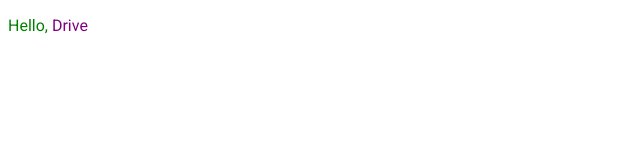
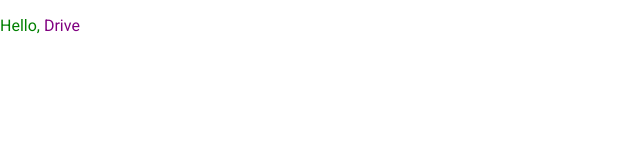
Before and after one commit to ingver/drive-note-app, a Vue app: page / in a window 1280 px wide. Shown: the top 160 px of the page, without its empty margins (0-640 px from the left). Built offline with nearby package versions, Linux system fonts and the light colour scheme.

Commit message:
Added page guts reset

```diff
--- a/package.json
+++ b/package.json
@@ -19,6 +19,8 @@
     "css-loader": "^0.28.1",
     "postcss-cssnext": "^2.11.0",
     "postcss-loader": "^2.0.5",
+    "script-loader": "^0.7.0",
+    "style-loader": "^0.17.0",
     "vue": "^2.3.3",
     "vue-loader": "^12.0.4",
     "vue-template-compiler": "^2.3.3",
--- /dev/null
+++ b/postcss.config.js
@@ -0,0 +1,7 @@
+module.exports = {
+  plugins: {
+    'postcss-cssnext': {
+      'warnForDuplicates': false
+    }
+  }
+}
--- a/src/App.vue
+++ b/src/App.vue
@@ -28,6 +28,7 @@
 <script>
 
 export default {
+  name: 'app',
   data() {
     return {
       subject: 'Drive'
--- /dev/null
+++ b/src/main.css
@@ -0,0 +1,12 @@
+/* minimal reset */
+*,
+body,
+html {
+  box-sizing: border-box;
+}
+
+body,
+html {
+  margin: 0;
+  padding: 0;
+}
--- a/src/main.js
+++ b/src/main.js
@@ -1,3 +1,5 @@
+import 'script-loader!./vendor/gapi.js'
+import 'style-loader!css-loader!postcss-loader!./main.css'
 import Vue from 'vue'
 import App from './App.vue'
 
--- a/webpack.config.js
+++ b/webpack.config.js
@@ -15,10 +15,7 @@
       {
         test: /\.vue$/,
         exclude: /node_modules/,
-        loader: 'vue-loader',
-        options: {
-          postcss: [require('postcss-cssnext')]
-        }
+        use: 'vue-loader'
       }
     ],
   },
```
